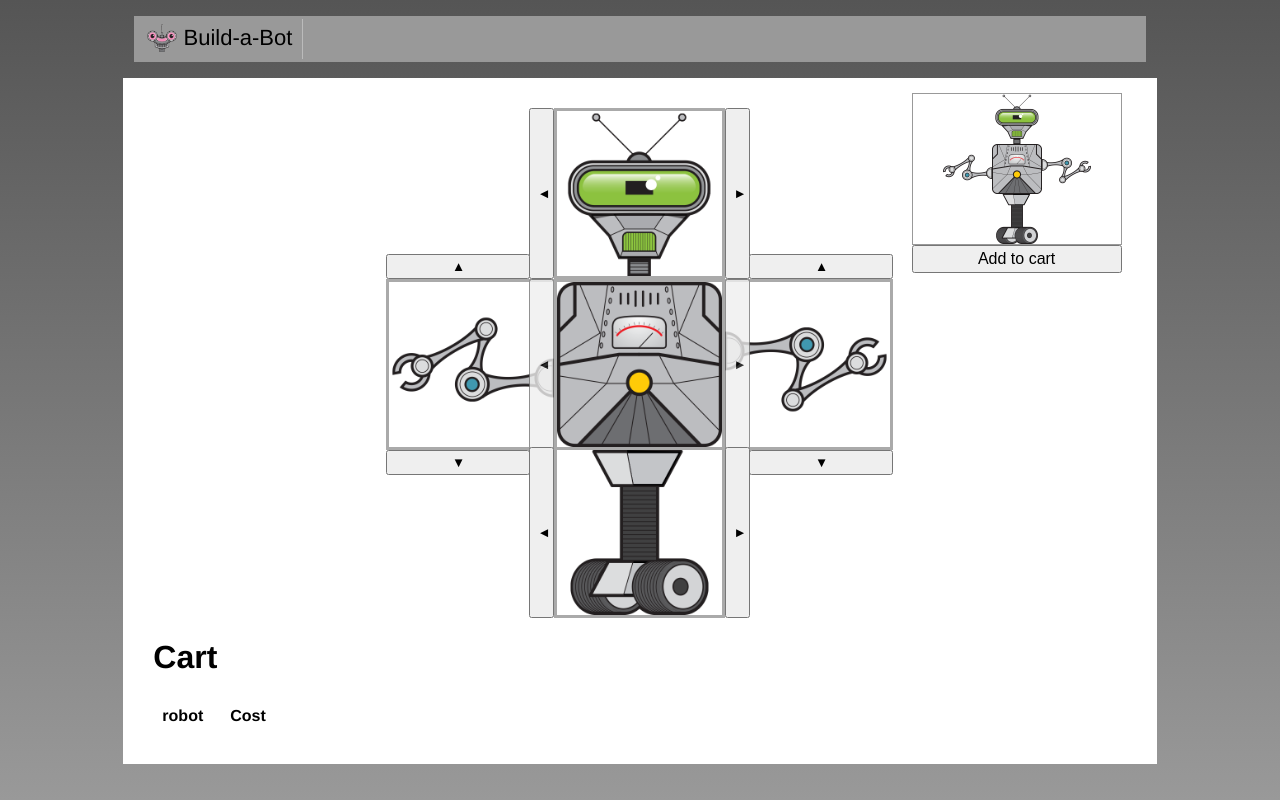
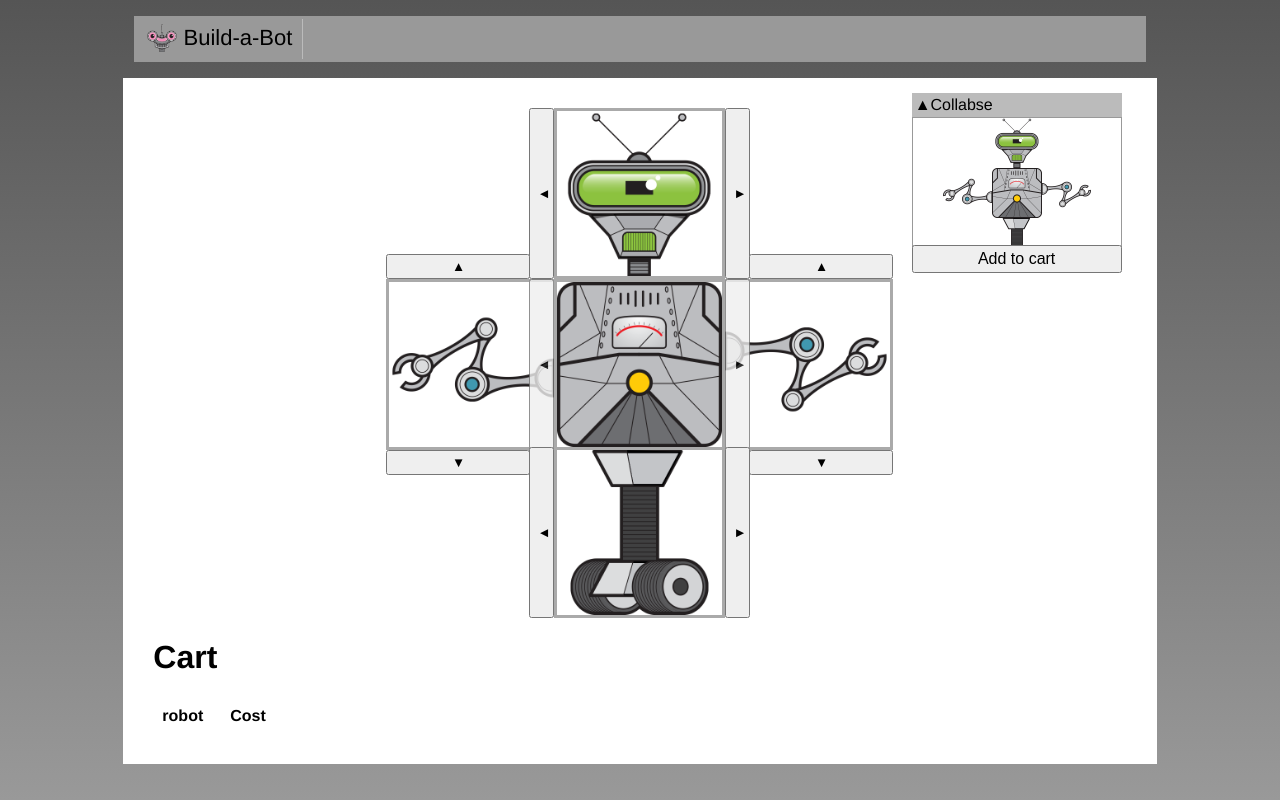
Before and after one commit to jalakhras/bulid-a-bot, a Vue app: page / in a window 1280 px wide. Built offline with nearby package versions, Linux system fonts and the light colour scheme.

Commit message:
previw robot component

```diff
--- /dev/null
+++ b/src/Sherd/CollapsibleSection.vue
@@ -0,0 +1,30 @@
+<template>
+  <div>
+   <div class="header">
+     <span v-if='open' @click="open = !open">&#x25B2;Collabse</span>
+     <span v-if='!open' @click="open = !open">&#x25B2;Expand</span>
+   </div>
+   <!--Toggleable-->
+   <slot v-if="open">
+   </slot>
+  </div>
+</template>
+
+<script>
+export default {
+  name:'CollapsibleSection',
+  data() {
+    return {
+      open: true
+    };
+  },
+};
+</script>
+
+<style  scoped>
+.header{
+  background-color:  #bbb;
+  padding: 3px;
+  cursor: pointer;
+}
+</style>
--- a/src/components/bulid/RobotPreview.vue
+++ b/src/components/bulid/RobotPreview.vue
@@ -1,6 +1,7 @@
 
 <template>
 <div class="preview">
+  <CollapsibleSection>
       <div class="preview-content">
         <div class="top-row">
           <img :src="selectedRobot.head.src"/>
@@ -14,12 +15,15 @@
           <img :src="selectedRobot.base.src"/>
         </div>
       </div>
+      </CollapsibleSection>
     </div>
 </template>
 
 <script>
+import CollapsibleSection from '../../Sherd/CollapsibleSection';
 export default {
 
+  components :{CollapsibleSection},
   props: {
     selectedRobot: {
       type: Object,
```
